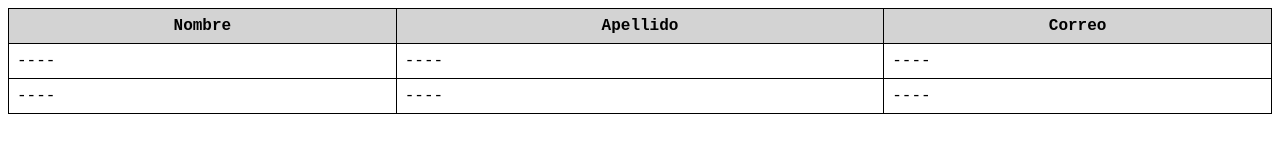
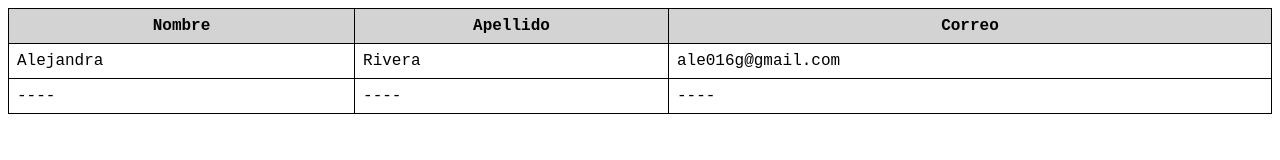
Before and after one commit to Ale016R/aplicacionesWeb, a plain HTML site: page index.html in a window 1280 px wide. Drawn offline with Linux system fonts and the light colour scheme.

Commit message:
adding name, email, and lastname

```diff
--- a/index.html
+++ b/index.html
@@ -20,9 +20,9 @@
             </thead>
             <tbody>
               <tr>
-                <td>----</td>
-                <td>----</td>
-                <td>----</td>
+                <td>Alejandra</td>
+                <td>Rivera</td>
+                <td>ale016g@gmail.com</td>
               </tr>
               <tr>
                 <td>----</td>
```
